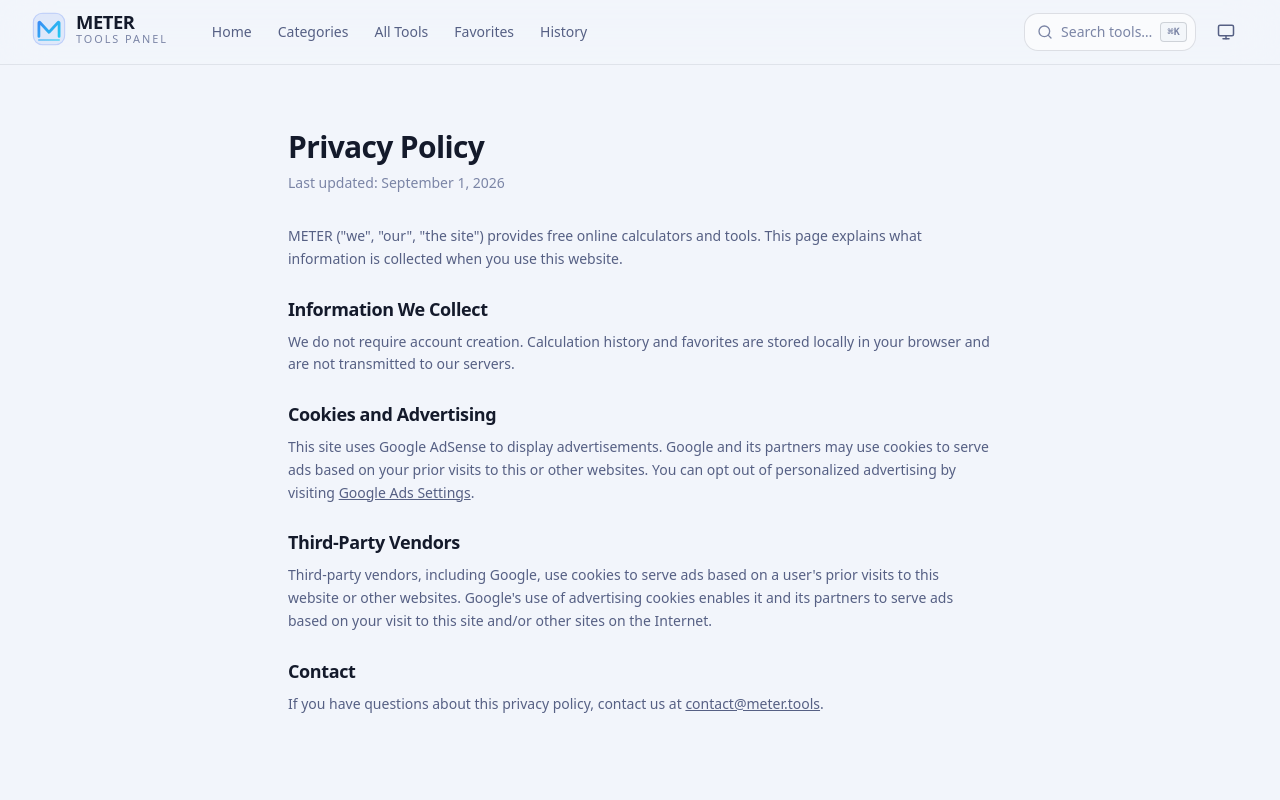
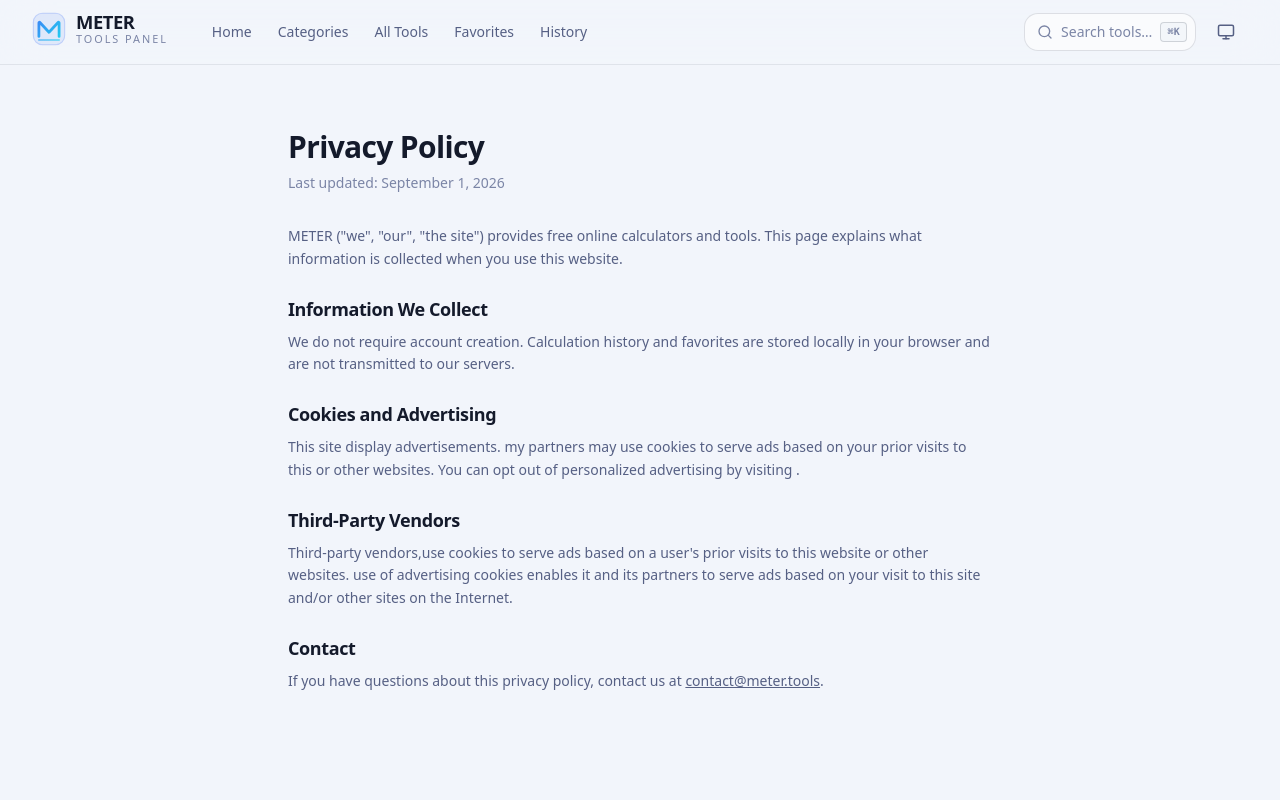
Before and after one commit to irosiroo/meter, a Next.js app: page /privacy-policy in a window 1280 px wide. Shown: the top 800 px of the page. Built offline with nearby package versions, Linux system fonts and the light colour scheme.

Commit message:
Revise privacy policy text for advertisements
Updated text for clarity and removed references to Google AdSense.

```diff
--- a/src/app/privacy-policy/page.tsx
+++ b/src/app/privacy-policy/page.tsx
@@ -34,21 +34,17 @@ export default function PrivacyPolicyPage() {
         <section>
           <h2 className="text-lg font-semibold text-fg">Cookies and Advertising</h2>
           <p className="mt-2">
-            This site uses Google AdSense to display advertisements. Google and its partners may
+            This site display advertisements. my partners may
             use cookies to serve ads based on your prior visits to this or other websites. You can
-            opt out of personalized advertising by visiting{" "}
-            <a href="https://www.google.com/settings/ads" className="underline">
-              Google Ads Settings
-            </a>
-            .
+            opt out of personalized advertising by visiting{" "} .
           </p>
         </section>
 
         <section>
           <h2 className="text-lg font-semibold text-fg">Third-Party Vendors</h2>
           <p className="mt-2">
-            Third-party vendors, including Google, use cookies to serve ads based on a
-            user&apos;s prior visits to this website or other websites. Google&apos;s use of
+            Third-party vendors,use cookies to serve ads based on a
+            user&apos;s prior visits to this website or other websites. use of
             advertising cookies enables it and its partners to serve ads based on your visit to
             this site and/or other sites on the Internet.
           </p>
```
